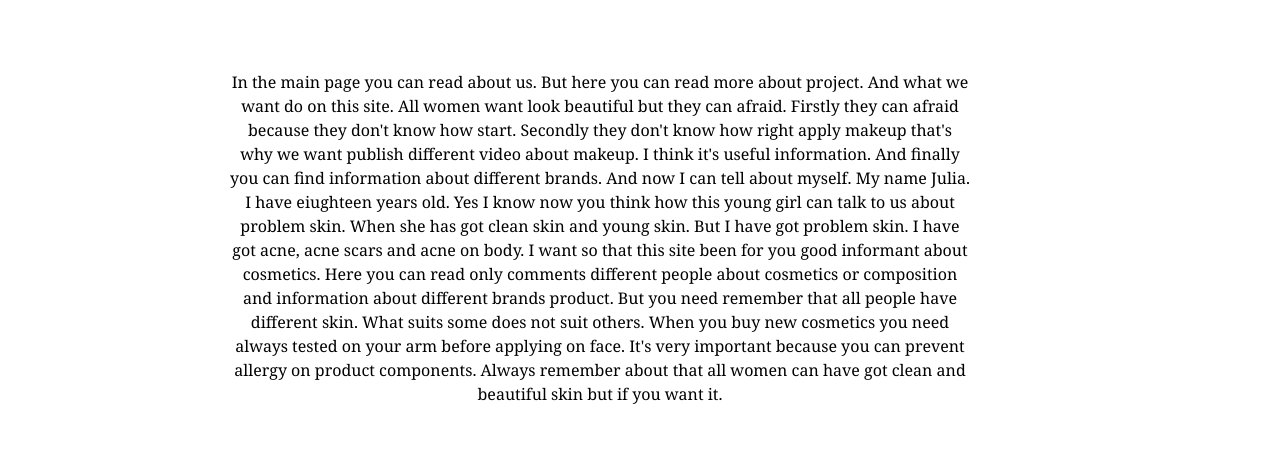
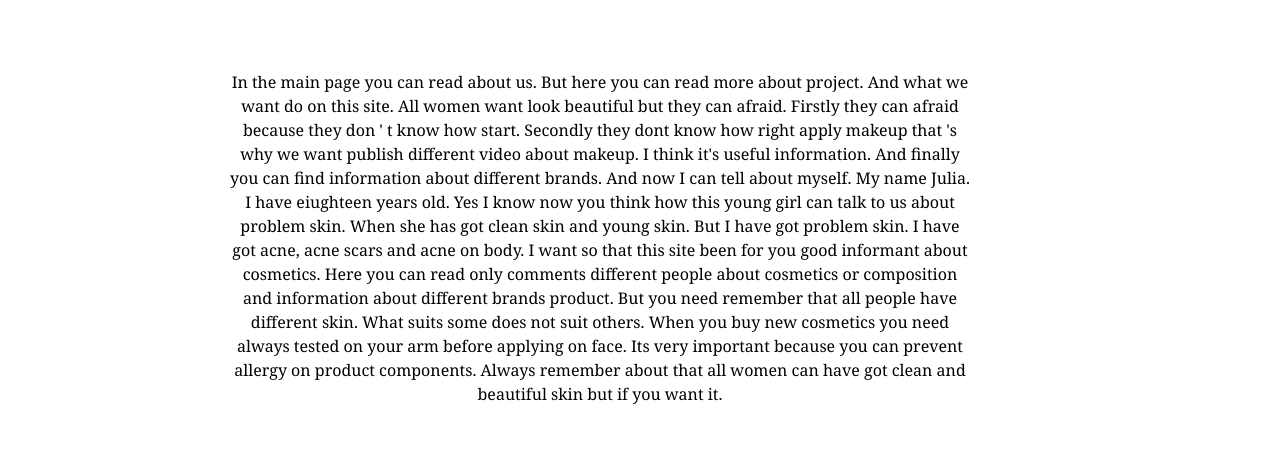
Before and after one commit to Farwa-Kanwal-123/figma-template-copy, a Next.js app: page /about in a window 1280 px wide. Shown: the part 318-774 px from the top of the page. Built offline with nearby package versions, Linux system fonts and the light colour scheme.

Commit message:
modified some words

```diff
--- a/src/app/(other)/about/page.tsx
+++ b/src/app/(other)/about/page.tsx
@@ -13,9 +13,9 @@ const About = () => {
               In the main page you can read about us. But here you can read more
               about project. And what we want do on this site. All women want
               look beautiful but they can afraid. Firstly they can afraid
-              because they don't know how start. Secondly they don't know how
-              right apply makeup that's why we want publish different video
-              about makeup. I think it's useful information. And finally you can
+              because they don &#39; t know how start. Secondly they dont know how
+              right apply makeup that &#39;s why we want publish different video
+              about makeup. I think it&#39;s useful information. And finally you can
               find information about different brands. And now I can tell about
               myself. My name Julia. I have eiughteen years old. Yes I know now
               you think how this young girl can talk to us about problem skin.
@@ -26,7 +26,7 @@ const About = () => {
               composition and information about different brands product. But
               you need remember that all people have different skin. What suits
               some does not suit others. When you buy new cosmetics you need
-              always tested on your arm before applying on face. It's very
+              always tested on your arm before applying on face. Its very
               important because you can prevent allergy on product components.
               Always remember about that all women can have got clean and
               beautiful skin but if you want it.{" "}
--- a/src/app/(other)/contact/page.tsx
+++ b/src/app/(other)/contact/page.tsx
@@ -28,5 +28,4 @@ const Contact = () => {
     </main>
   );
 };
-
 export default Contact;
--- a/src/app/components/About.tsx
+++ b/src/app/components/About.tsx
@@ -27,7 +27,7 @@ const About = () => {
                 mi(Korean face cosmetics), La Roche-Posay(French face cosmetics)
                 and other brands. We take cosmetics different price. Because not
                 all can buy expensive cosmetics but all women want look
-                beautiful. That's why we start this project! All women can buy
+                beautiful. That&#39;s why we start this project! All women can buy
                 cosmetics!
               </p>
             </div>
```
